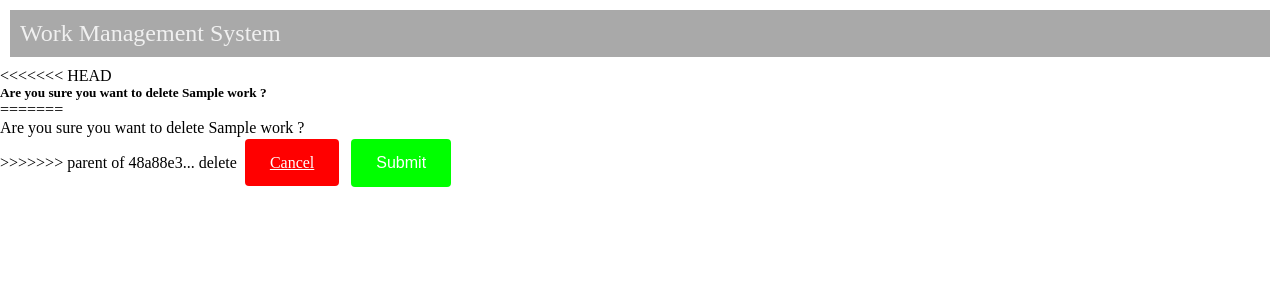
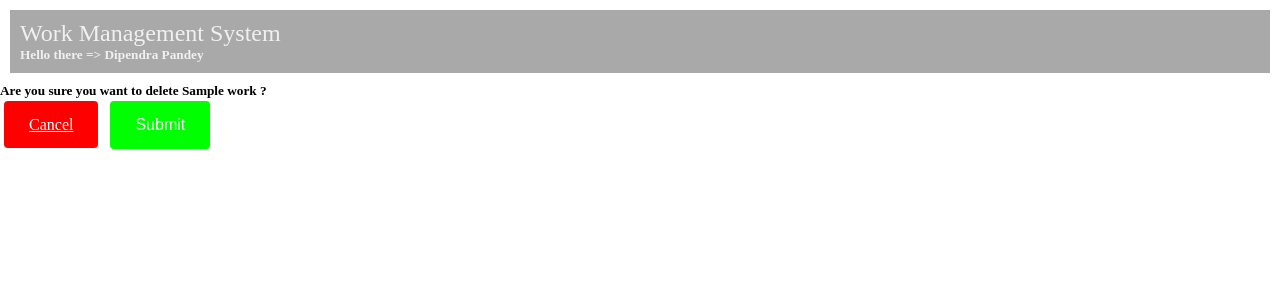
Before and after one commit to sharad52/Work_Management_System, a Django app: template templates/pages/delete-form.html in a window 1280 px wide. Shown: the top 300 px of the page. Run offline with Django 3.2, Linux system fonts and the light colour scheme; the template is opened without the code that fills it: most values are stand-ins (such as "Sample title", 1, 10 or a date in 2020).

Commit message:
changes in navbar template

```diff
--- a/templates/pages/delete-form.html
+++ b/templates/pages/delete-form.html
@@ -1,12 +1,7 @@
 {% extends 'base.html' %}
 {% block content %}
-<<<<<<< HEAD
 <form action="{% url 'SurfaceApp:DeleteWork' work.slug %}" method="POST">{% csrf_token %}
 	<h5>Are you sure you want to delete {{ work }} ? </h5>
-=======
-	<form action="{% url 'SurfaceApp:DeleteWork' work.id %}" method="POST">{% csrf_token %}
-		<p>Are you sure you want to delete {{ work }} ? </p>
->>>>>>> parent of 48a88e3... delete
 
 	<a href="{% url 'SurfaceApp:index' %}" class="action-btn-danger">Cancel</a>
 	<input class="action-btn-success" type="submit" name="Confirm">
--- a/templates/partials/__navbar.html
+++ b/templates/partials/__navbar.html
@@ -1,5 +1,7 @@
 <nav>
 	<div class="nav-container">
 		<h2>Work Management System</h2>
+		<h5>Hello there => Dipendra Pandey</h5>
 	</div>
+
 </nav>
```
Also changed, not shown: db.sqlite3.
